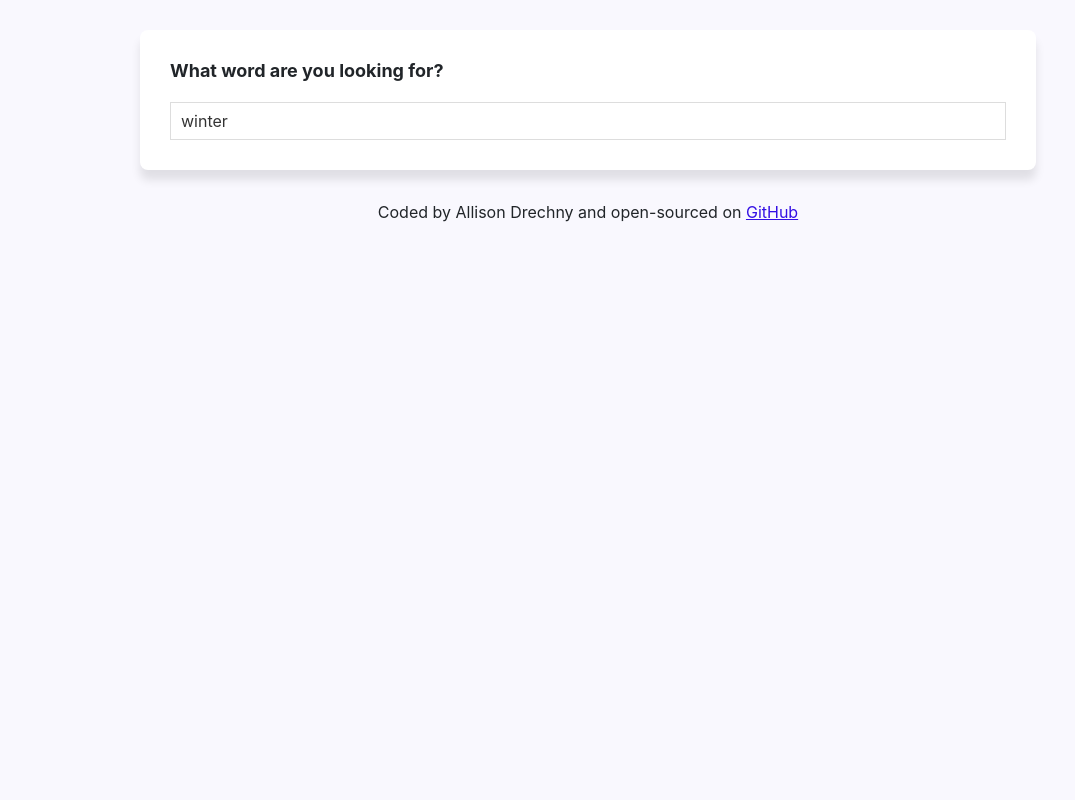
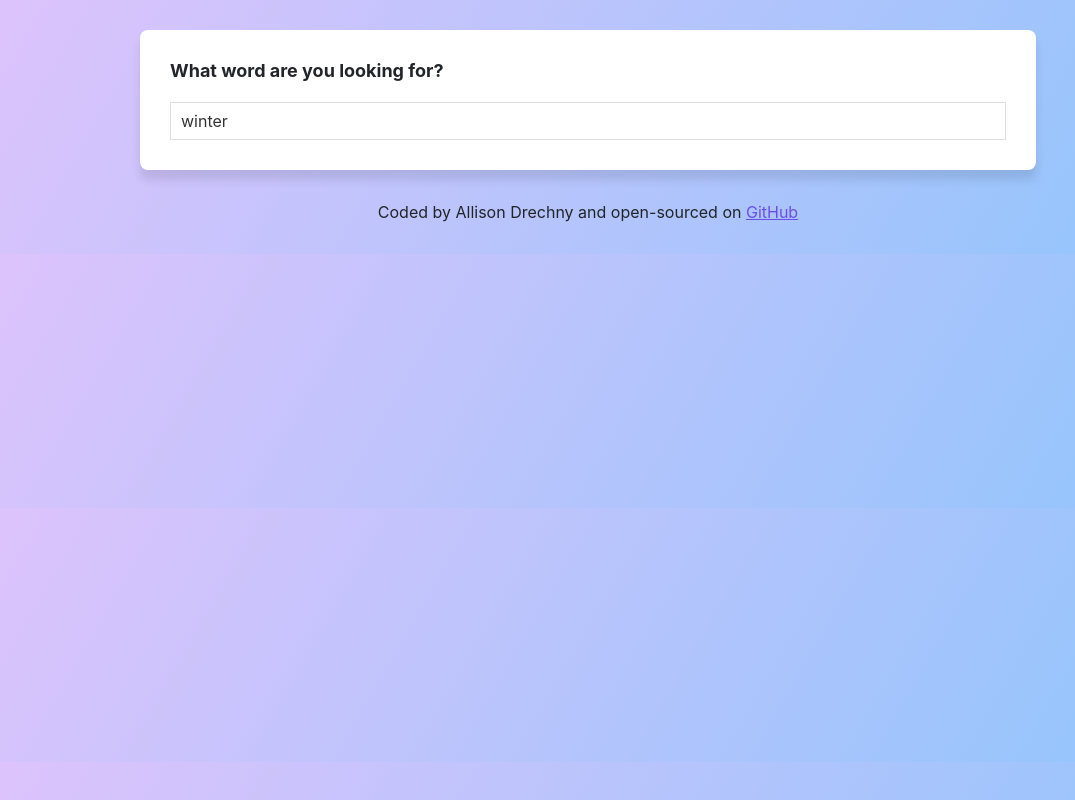
Before and after one commit to adrechny/react-dictionary-project, a React (Create React App) app: page / in a window 1280 px wide. Shown: the whole page, without its empty margins (52-1127 px from the left). Built offline with nearby package versions, Linux system fonts and the light colour scheme; no server answers.

Commit message:
Updated colors

```diff
--- a/src/App.css
+++ b/src/App.css
@@ -1,8 +1,8 @@
 body {
-  background: #f9f8fe;
+  background: linear-gradient(120deg, #e0c3fc 0%, #8ec5fc 100%);
 }
 a {
-  color: #330fe4;
+  color: #623ae5dc;
 }
 .App-header {
   margin: 30px 0;
--- a/src/Phonetic.css
+++ b/src/Phonetic.css
@@ -14,7 +14,7 @@
 }
 
 .Phonetic a:hover {
-  background: purple;
+  background: rgb(151, 153, 220);
   color: white;
 }
 
```
